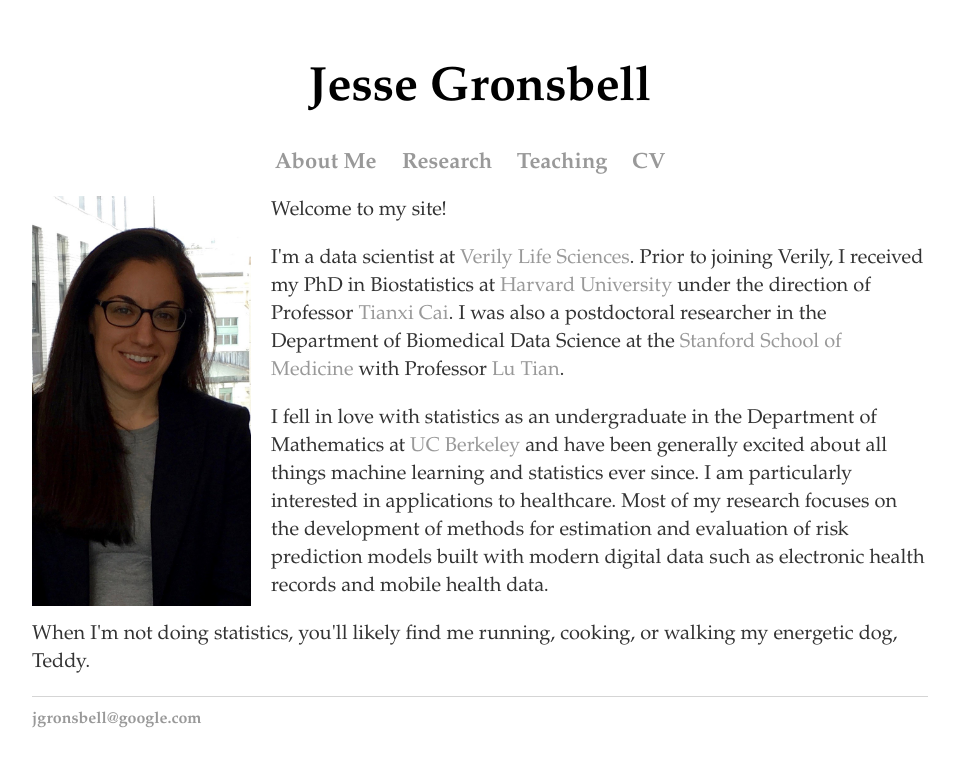
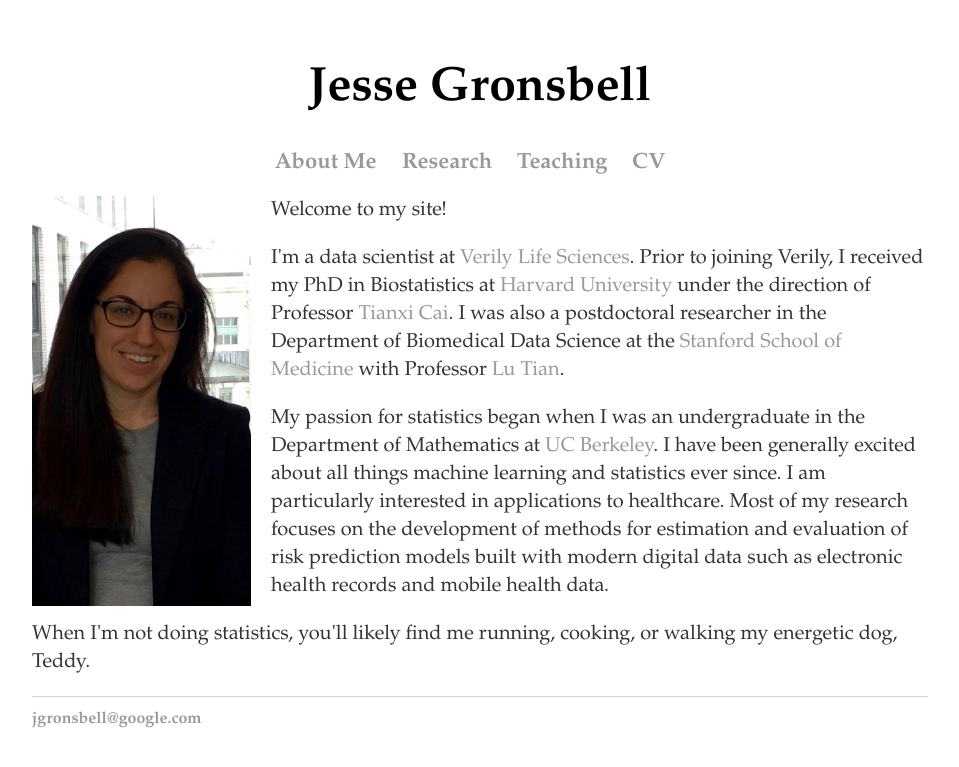
Before and after one commit to jgrons/old_website, a Jekyll site: the page built from index.html, in a window 1280 px wide. Shown: the top 767 px of the page, without its empty margins (160-1119 px from the left). Built offline with Jekyll 4.4.1, drawn with Linux system fonts in a browser that asks for light colours.

Commit message:
Update index.html

```diff
--- a/index.html
+++ b/index.html
@@ -27,9 +27,9 @@
 	</p>
 
 	<p style="font-size:20px; font-family: palatino">
-		I fell in love with statistics as an undergraduate in the Department of
-		Mathematics at <a href="https://math.berkeley.edu/"> UC Berkeley</a>
-		and have been generally excited about all things machine learning and statistics ever since.
+		My passion for statistics began when I was an undergraduate in the Department of
+		Mathematics at <a href="https://math.berkeley.edu/">UC Berkeley</a>.
+		I have been generally excited about all things machine learning and statistics ever since.
 		I am particularly interested in applications to healthcare.  Most of my research focuses on the development
 		of methods for estimation and evaluation of risk prediction models built with
 		modern digital data such as electronic health records and mobile health data.
```
